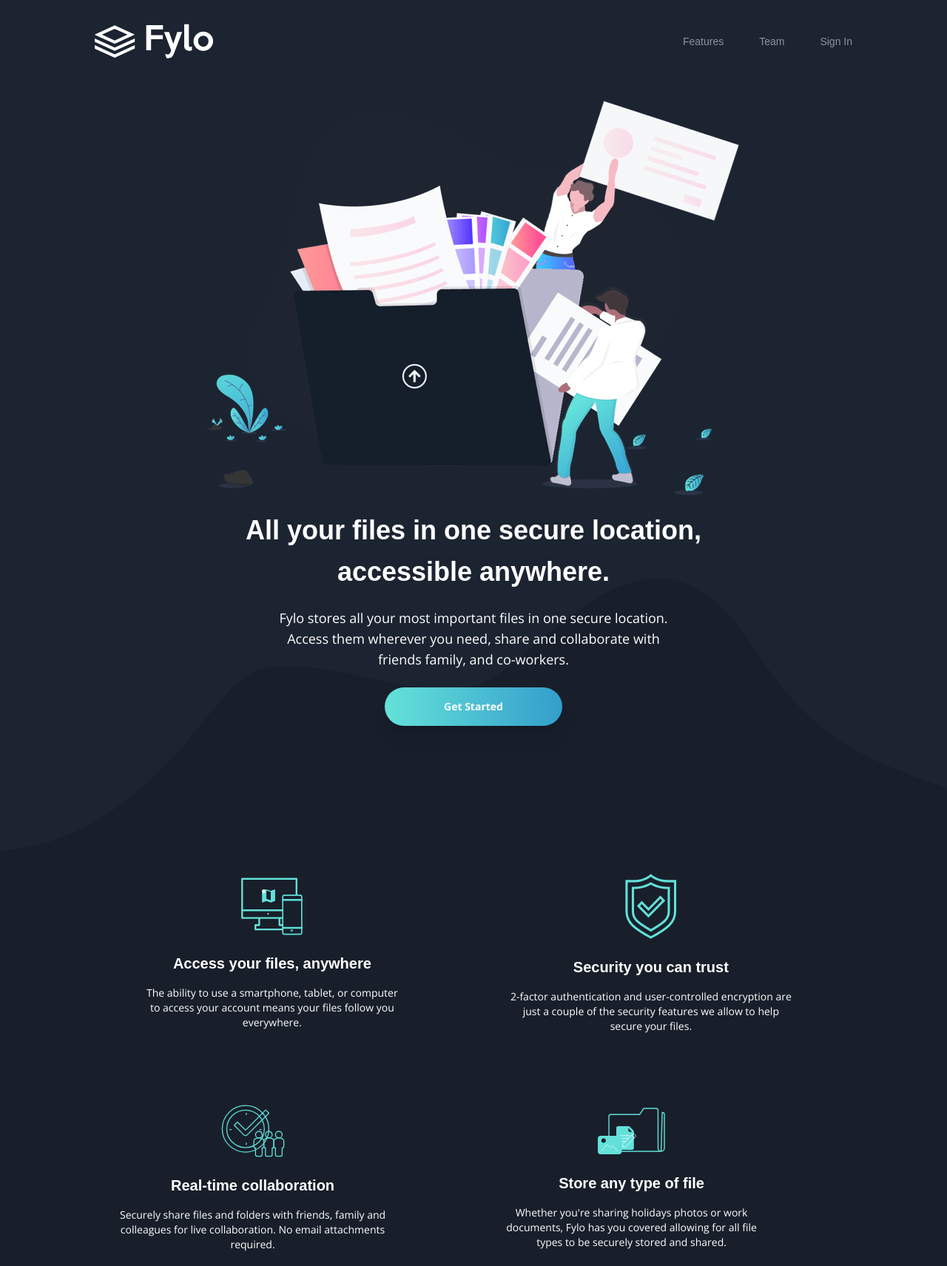
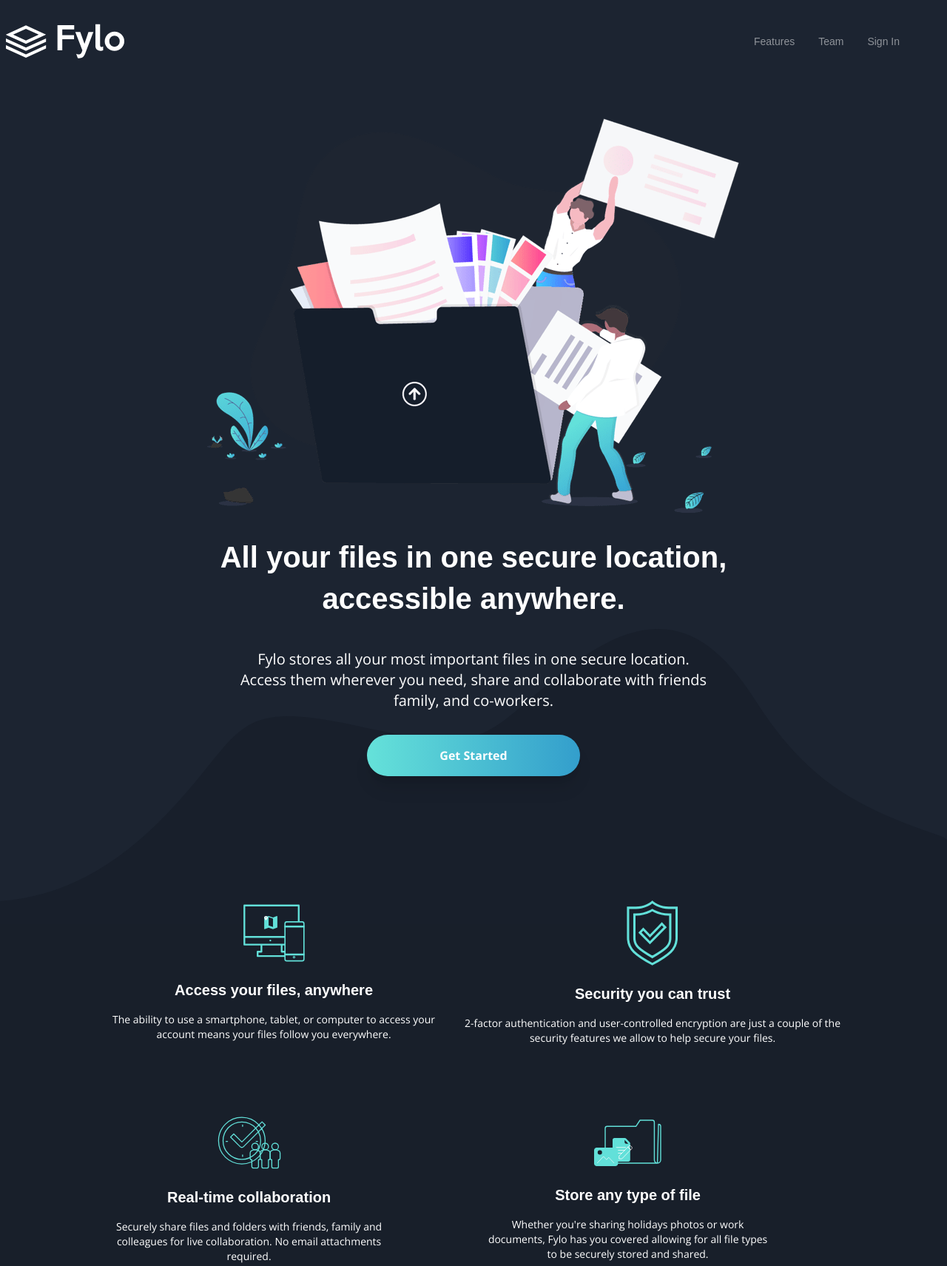
Before and after one commit to alexl8819/fylo-dark-theme-landing-page, a website built with Parcel: page src/index.html in a window 1280 px wide. Shown: the top 1711 px of the page at 74% size. Built offline with nearby package versions, Linux system fonts and the light colour scheme.

Commit message:
refactor: author change, changes top sections to better fit the design, resets mid-section padding, removes conflicting classname in top section paragraph element, removes old screenshot

```diff
--- a/package.json
+++ b/package.json
@@ -9,7 +9,7 @@
     "build": "parcel build --public-url ./ --dist-dir public",
     "lint": "npx eslint ./src"
   },
-  "author": "slightlyfunctional",
+  "author": "alexl8819",
   "license": "GPL-3.0-or-later",
   "devDependencies": {
     "@angular-eslint/template-parser": "^15.2.1",
--- a/src/index.html
+++ b/src/index.html
@@ -24,11 +24,11 @@
   <main class="flex min-h-screen flex-wrap items-center justify-center bg-dark-blue-main font-open-sans">
     <div class="w-full">
       <div class="mb-32 flex w-full justify-center bg-dark-blue-intro bg-curvy-mobile bg-[length:35rem_23rem] bg-[center_18rem] bg-no-repeat md:bg-contain md:bg-bottom lg:mb-0 lg:bg-curvy-desktop lg:pb-[12.5rem]">
-        <div class="max-w-xs lg:max-w-5xl">
+        <div class="max-w-xs lg:max-w-6xl">
           <header class="flex flex-row items-center justify-between py-8 text-sm text-white">
-            <img class="w-20 lg:w-40" src="./images/logo.svg" alt="header site logo" />
+            <img class="w-20 lg:w-40 lg:-ml-14" src="./images/logo.svg" alt="header site logo" />
             <nav id="top-nav" class="w-auto" aria-label="top navigation">
-              <ol class="flex list-none flex-row space-x-4 lg:space-x-12">
+              <ol class="flex list-none flex-row space-x-4 lg:space-x-8">
                 <li>
                   <a class="font-raleway opacity-50 hover:font-bold hover:underline hover:opacity-100" href="#">Features</a>
                 </li>
@@ -41,29 +41,29 @@
               </ol>
             </nav>
           </header>
-          <section class="mt-6 flex flex-col items-center justify-center text-white">
+          <section class="mt-6 lg:mt-12 flex flex-col items-center justify-center text-white">
             <figure>
               <img src="./images/illustration-intro.png" alt="illustration intro" />
             </figure>
-            <h1 class="my-5 text-center font-raleway text-2xl font-bold leading-9 lg:mx-40 lg:text-4xl lg:leading-[3.5rem]">All your files in one secure location, accessible anywhere.</h1>
+            <h1 class="my-5 text-center font-raleway text-2xl font-bold leading-9 lg:mx-40 lg:my-8 lg:text-[2.5rem] lg:leading-[3.5rem] lg:px-10">All your files in one secure location, accessible anywhere.</h1>
 
-            <p class="mb-6 px-3.5 text-center text-sm lg:px-60 lg:text-lg">Fylo stores all your most important files in one secure location. Access them wherever
+            <p class="mb-6 px-3.5 text-center text-sm lg:px-64 lg:py-2 lg:text-xl">Fylo stores all your most important files in one secure location. Access them wherever
             you need, share and collaborate with friends family, and co-workers.</p>
 
-            <button class="w-60 rounded-e-full rounded-s-full bg-gradient-to-r from-cyan to-blue px-6 py-4 text-sm font-bold shadow-xl hover:brightness-125">Get Started</button>
+            <button class="w-72 rounded-e-full rounded-s-full bg-gradient-to-r from-cyan to-blue px-6 py-4 text-base font-bold shadow-xl hover:brightness-125">Get Started</button>
           </section>
         </div>
       </div>
       <div class="flex w-full justify-center">
         <div class="max-w-xs lg:max-w-5xl">
-          <div class="flex flex-col justify-evenly lg:flex-row">
+          <div class="lg:-mt-8 flex flex-col justify-evenly lg:flex-row">
             <div class="mb-24 flex flex-col items-center justify-center text-white">
               <figure>
                 <img src="./images/icon-access-anywhere.svg" alt="access anywhere icon" />
               </figure>
               <h2 class="mb-4 mt-6 font-raleway text-xl font-bold">Access your files, anywhere</h2>
 
-              <p class="text-center text-sm lg:px-16">The ability to use a smartphone, tablet, or computer to access your account means your
+              <p class="text-center text-sm">The ability to use a smartphone, tablet, or computer to access your account means your
               files follow you everywhere.</p>
             </div>
             <div class="mb-24 flex flex-col items-center justify-center text-white">
@@ -72,18 +72,18 @@
               </figure>
               <h2 class="mb-4 mt-6 font-raleway text-xl font-bold">Security you can trust</h2>
 
-              <p class="text-center text-sm lg:px-20">2-factor authentication and user-controlled encryption are just a couple of the security
+              <p class="text-center text-sm">2-factor authentication and user-controlled encryption are just a couple of the security
               features we allow to help secure your files.</p>
             </div>
           </div>
-          <div class="flex flex-col lg:flex-row">
+          <div class="flex flex-col justify-evenly lg:flex-row">
             <div class="mb-24 flex flex-col items-center justify-center text-white">
               <figure>
                 <img src="./images/icon-collaboration.svg" alt="collaboration icon" />
               </figure>
               <h2 class="mb-4 mt-6 font-raleway text-xl font-bold">Real-time collaboration</h2>
 
-              <p class="text-center text-sm lg:px-4">Securely share files and folders with friends, family and colleagues for live collaboration.
+              <p class="text-center text-sm">Securely share files and folders with friends, family and colleagues for live collaboration.
               No email attachments required.</p>
             </div>
             <div class="mb-24 flex flex-col items-center justify-center text-white">
@@ -249,8 +249,8 @@
   </main>
   <footer>
     <p class="attribution">
-      Challenge by <a href="https://www.frontendmentor.io?ref=challenge" target="_blank">Frontend Mentor</a>.
-      Coded by <a href="#">slightlyfunctional</a>.
+      Challenge by <a class="font-bold" href="https://www.frontendmentor.io?ref=challenge" target="_blank">Frontend Mentor</a>.
+      Coded by <a class="underline" href="#">alexl8819</a>.
     </p>
   </footer>
   <script>
```
Also changed, not shown: README.md, screenshot.png (deleted), 1 other file.
